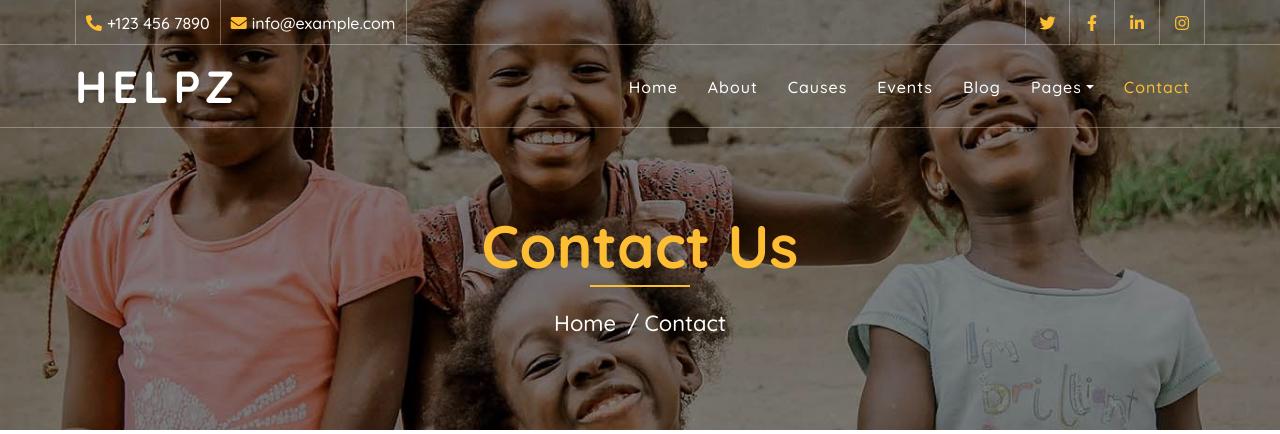
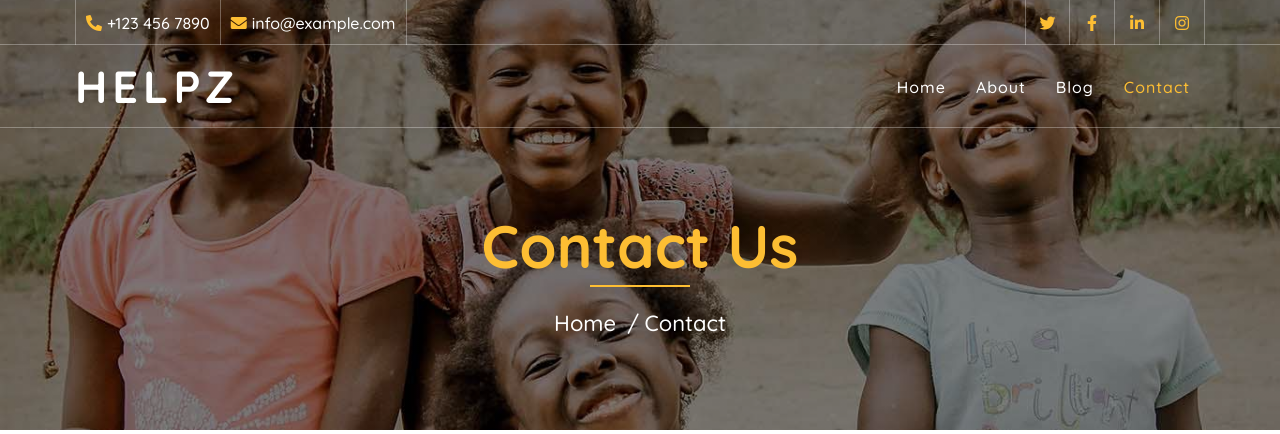
Before and after one commit to mamad-azimi-jozani/charity_django_blog, a Django app: page /contact in a window 1280 px wide. Shown: the top 434 px of the page. Run offline with Django 3.2, Linux system fonts and the light colour scheme; some libraries are stand-ins or nearby versions.

Commit message:
added contact page with correct url

```diff
--- a/templates/home/contact.html
+++ b/templates/home/contact.html
@@ -1,3 +1,4 @@
+{% load static %}
 <!DOCTYPE html>
 <html lang="en">
     <head>
@@ -8,7 +9,7 @@
         <meta content="Free Website Template" name="description">
 
         <!-- Favicon -->
-        <link href="img/favicon.ico" rel="icon">
+        <link href='{% static "img/favicon.ico" %}' rel="icon">
 
         <!-- Google Font -->
         <link href="https://fonts.googleapis.com/css2?family=Quicksand:wght@300;400;500;600;700&display=swap" rel="stylesheet">
@@ -16,12 +17,12 @@
         <!-- CSS Libraries -->
         <link href="https://stackpath.bootstrapcdn.com/bootstrap/4.4.1/css/bootstrap.min.css" rel="stylesheet">
         <link href="https://cdnjs.cloudflare.com/ajax/libs/font-awesome/5.10.0/css/all.min.css" rel="stylesheet">
-        <link href="lib/flaticon/font/flaticon.css" rel="stylesheet">
-        <link href="lib/animate/animate.min.css" rel="stylesheet">
-        <link href="lib/owlcarousel/assets/owl.carousel.min.css" rel="stylesheet">
+        <link href='{% static "js/tib/flaticon/font/flaticon.css" %}' rel="stylesheet">
+        <link href='{% static "js/tib/animate/animate.min.css" %}' rel="stylesheet">
+        <link href='{% static "js/tib/owlcarousel/assets/owl.carousel.min.css" %}' rel="stylesheet">
 
         <!-- Template Stylesheet -->
-        <link href="css/style.css" rel="stylesheet">
+        <link href='{% static "css/style.css" %}' rel="stylesheet">
     </head>
 
     <body>
@@ -66,22 +67,10 @@
 
                 <div class="collapse navbar-collapse justify-content-between" id="navbarCollapse">
                     <div class="navbar-nav ml-auto">
-                        <a href="index.html" class="nav-item nav-link">Home</a>
-                        <a href="about.html" class="nav-item nav-link">About</a>
-                        <a href="causes.html" class="nav-item nav-link">Causes</a>
-                        <a href="event.html" class="nav-item nav-link">Events</a>
-                        <a href="blog.html" class="nav-item nav-link">Blog</a>
-                        <div class="nav-item dropdown">
-                            <a href="#" class="nav-link dropdown-toggle" data-toggle="dropdown">Pages</a>
-                            <div class="dropdown-menu">
-                                <a href="single.html" class="dropdown-item">Detail Page</a>
-                                <a href="service.html" class="dropdown-item">What We Do</a>
-                                <a href="team.html" class="dropdown-item">Meet The Team</a>
-                                <a href="donate.html" class="dropdown-item">Donate Now</a>
-                                <a href="volunteer.html" class="dropdown-item">Become A Volunteer</a>
-                            </div>
-                        </div>
-                        <a href="contact.html" class="nav-item nav-link active">Contact</a>
+                        <a href="{% url 'home:index' %}" class="nav-item nav-link">Home</a>
+                        <a href="{% url 'home:about' %}" class="nav-item nav-link">About</a>
+                        <a href="#" class="nav-item nav-link">Blog</a>
+                        <a href="{% url 'home:contact' %}" class="nav-item nav-link active">Contact</a>
                     </div>
                 </div>
             </div>
@@ -114,7 +103,7 @@
                     <h2>Contact for any query</h2>
                 </div>
                 <div class="contact-img">
-                    <img src="img/contact.jpg" alt="Image">
+                    <img src='{% static "img/contact.jpg" %}' alt="Image">
                 </div>
                 <div class="contact-form">
                         <div id="success"></div>
@@ -220,17 +209,17 @@
         <!-- JavaScript Libraries -->
         <script src="https://code.jquery.com/jquery-3.4.1.min.js"></script>
         <script src="https://stackpath.bootstrapcdn.com/bootstrap/4.4.1/js/bootstrap.bundle.min.js"></script>
-        <script src="lib/easing/easing.min.js"></script>
-        <script src="lib/owlcarousel/owl.carousel.min.js"></script>
-        <script src="lib/waypoints/waypoints.min.js"></script>
-        <script src="lib/counterup/counterup.min.js"></script>
-        <script src="lib/parallax/parallax.min.js"></script>
+        <script src='{% static "js/tib/easing/easing.min.js" %}'></script>
+        <script src='{% static "js/tib/owlcarousel/owl.carousel.min.js" %}' ></script>
+        <script src='{% static "js/tib/waypoints/waypoints.min.js" %}'></script>
+        <script src='{% static "js/tib/counterup/counterup.min.js" %}'></script>
+        <script src='{% static "js/tib/parallax/parallax.min.js" %}'></script>
 
         <!-- Contact Javascript File -->
-        <script src="mail/jqBootstrapValidation.min.js"></script>
-        <script src="mail/contact.js"></script>
+        <script src='{% static "js/mail/jqBootstrapValidation.min.js" %}'></script>
+        <script src='{% static "js/mail/contact.js" %}'></script>
 
         <!-- Template Javascript -->
-        <script src="js/main.js"></script>
+        <script src='{% static "js/main.js" %}'></script>
     </body>
 </html>
```
